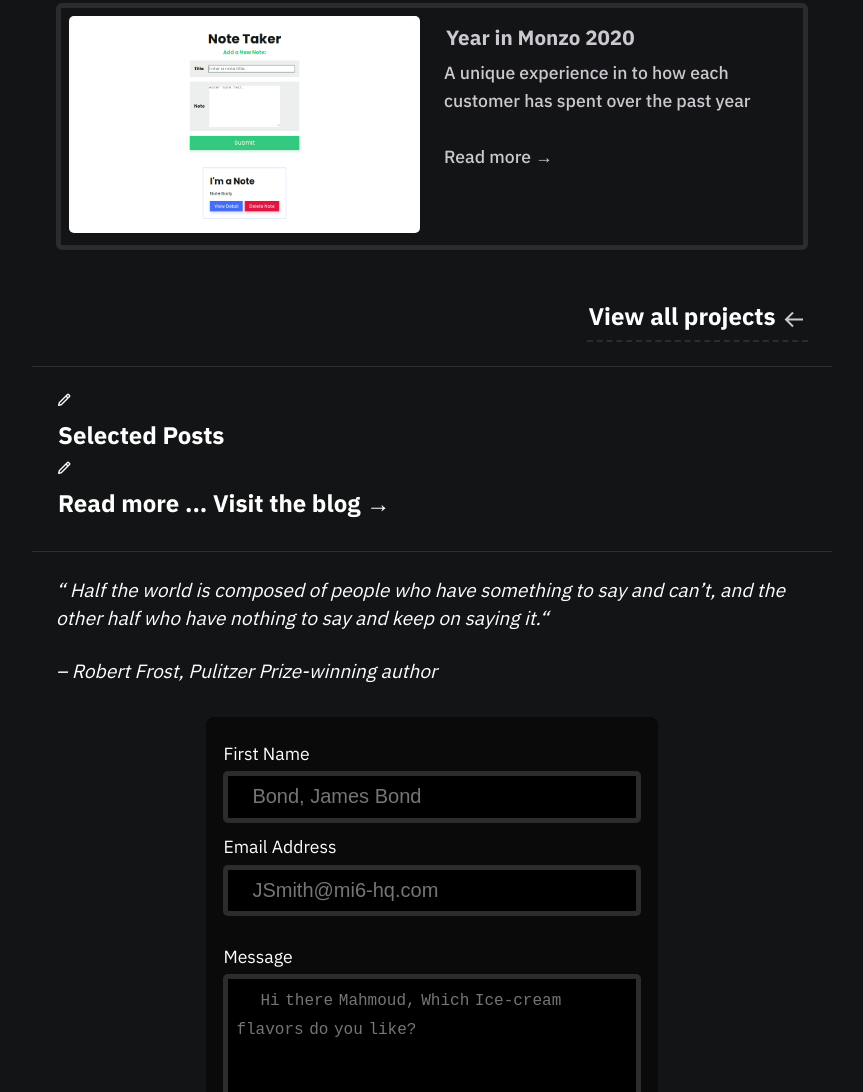
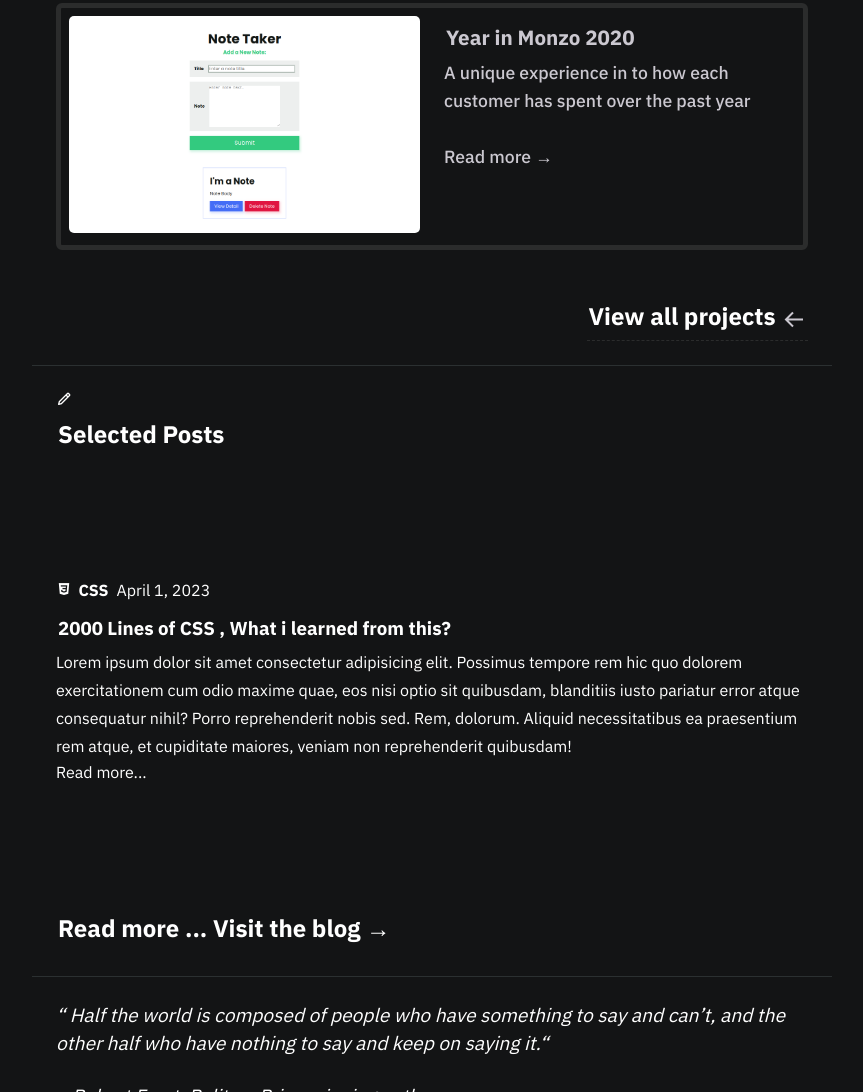
Before and after one commit to FairyPenguin/FairyPenguin.github.io, a plain HTML site: page index.html in a window 1280 px wide. Shown: the part 2264-3356 px from the top of the page, without its empty margins (208-1071 px from the left). Drawn offline with nearby package versions, Linux system fonts and the light colour scheme.

Commit message:
Posts Section Styling

```diff
--- a/index.html
+++ b/index.html
@@ -353,13 +353,53 @@
       <section class="posts-section">
         <i class="bx bx-pencil"></i>
         <h2>Selected Posts</h2>
-        <i class="bx bx-pencil"></i>
+        <br />
+        <br />
+        <br />
+        <br />
+        <br />
+        <br />
 
         <ul>
-          <li></li>
+          <li class="featured-post">
+            <article>
+              <a href="###">
+                <div class="post-upper-row">
+                  <div class="post-tags">
+                    <div class="tag-icon">
+                      <i class="bx bxl-css3"></i>
+                    </div>
+                    <strong>CSS</strong>
+                  </div>
+                  <div class="post-date">April 1, 2023</div>
+                </div>
+
+                <h3>2000 Lines of CSS , What i learned from this?</h3>
+                <p>
+                  Lorem ipsum dolor sit amet consectetur adipisicing elit.
+                  Possimus tempore rem hic quo dolorem exercitationem cum odio
+                  maxime quae, eos nisi optio sit quibusdam, blanditiis iusto
+                  pariatur error atque consequatur nihil? Porro reprehenderit
+                  nobis sed. Rem, dolorum. Aliquid necessitatibus ea praesentium
+                  rem atque, et cupiditate maiores, veniam non reprehenderit
+                  quibusdam!
+                </p>
+                <div>
+                  <span>Read more...</span>
+                </div>
+              </a>
+            </article>
+          </li>
           <li></li>
           <li></li>
         </ul>
+
+        <br />
+        <br />
+        <br />
+        <br />
+        <br />
+        <br />
 
         <h2>Read more ... Visit the blog →</h2>
       </section>
--- a/style.css
+++ b/style.css
@@ -216,11 +216,11 @@ figure {
 }
 
 .view-all-peojects h2 {
-  border-bottom: 2px dashed rgb(43, 44, 44);
+  border-bottom: 1px dashed rgb(43, 44, 44);
 }
 
 .view-all-peojects:hover h2 {
-  border-bottom: 2px dashed var(--main-link-color);
+  border-bottom: 1px dashed var(--main-link-color);
   /* border-top: 1px ridge #d0d0d0; */
   border-radius: 0 0 0 0px;
 }
@@ -606,6 +606,28 @@ p {
 /* ==================Projects-Section-Start================== */
 
 /* ==================Projects-Section-End================== */
+
+/* *==================Posts-Section-Start==================* */
+
+.featured-post{
+  background-color: ;
+}
+
+.post-upper-row {
+  display: flex;
+  flex-direction: row;
+  justify-content: flex-start;
+  align-items: center;
+  gap: 0.5rem;
+  margin-bottom: 0.4rem;
+}
+
+.post-tags {
+  display: flex;
+  gap: 0.4rem;
+}
+
+/* *==================Posts-Section-End==================* */
 
 /*  =========FORM=======  */
 
```
